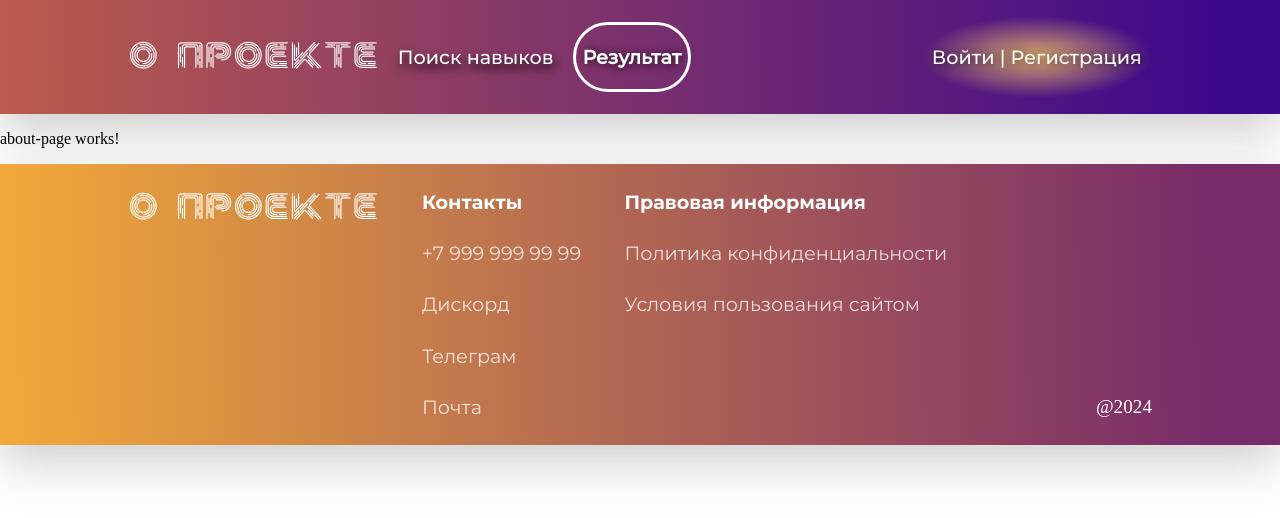
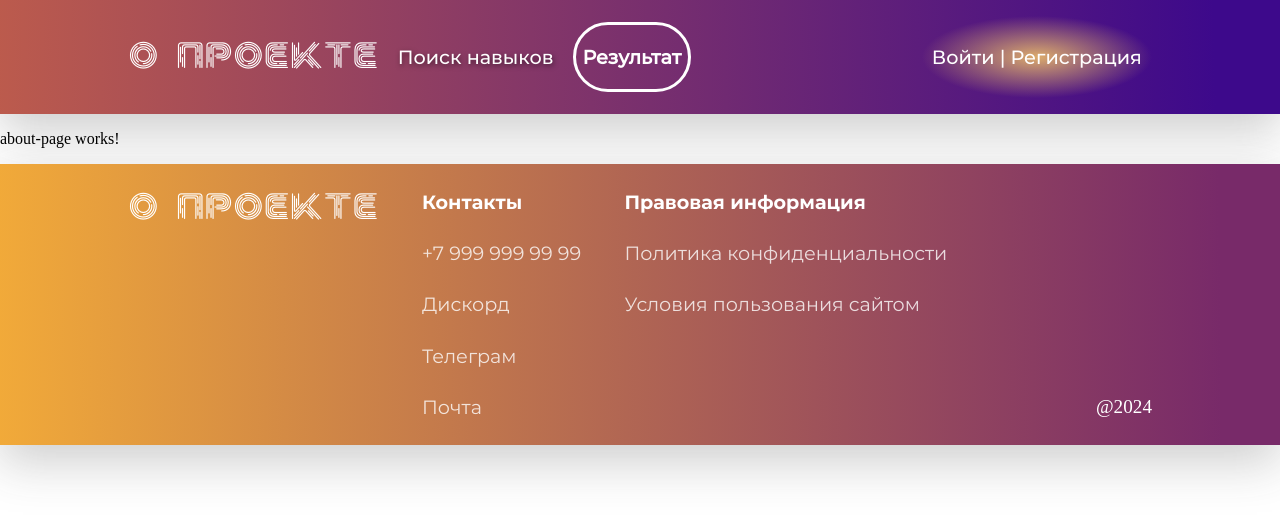
Before and after one commit to IlyaMukhametyanov/hh_analized, an Angular app: page / in a window 1280 px wide. In both pictures the pointer is over the element "Поиск навыков". Shown: the top 518 px of the page. Built offline with nearby package versions, Linux system fonts and the light colour scheme.

Commit message:
поправил тени

```diff
--- a/src/app/components/header/header.component.scss
+++ b/src/app/components/header/header.component.scss
@@ -16,11 +16,10 @@
   color:white;
   user-select: none;
   p{
-    text-shadow: rgba(0, 0, 0, 0.75) 1px 1px 10px;
     opacity: 1;
   }
   p:hover{
-    text-shadow: rgba(0, 0, 0, 1) 1px 5px 10px;
+    text-shadow: rgba(0, 0, 0, 0.5) 1px 2px 5px;
     opacity: 1.5;}
   a{
     outline: none;
```
